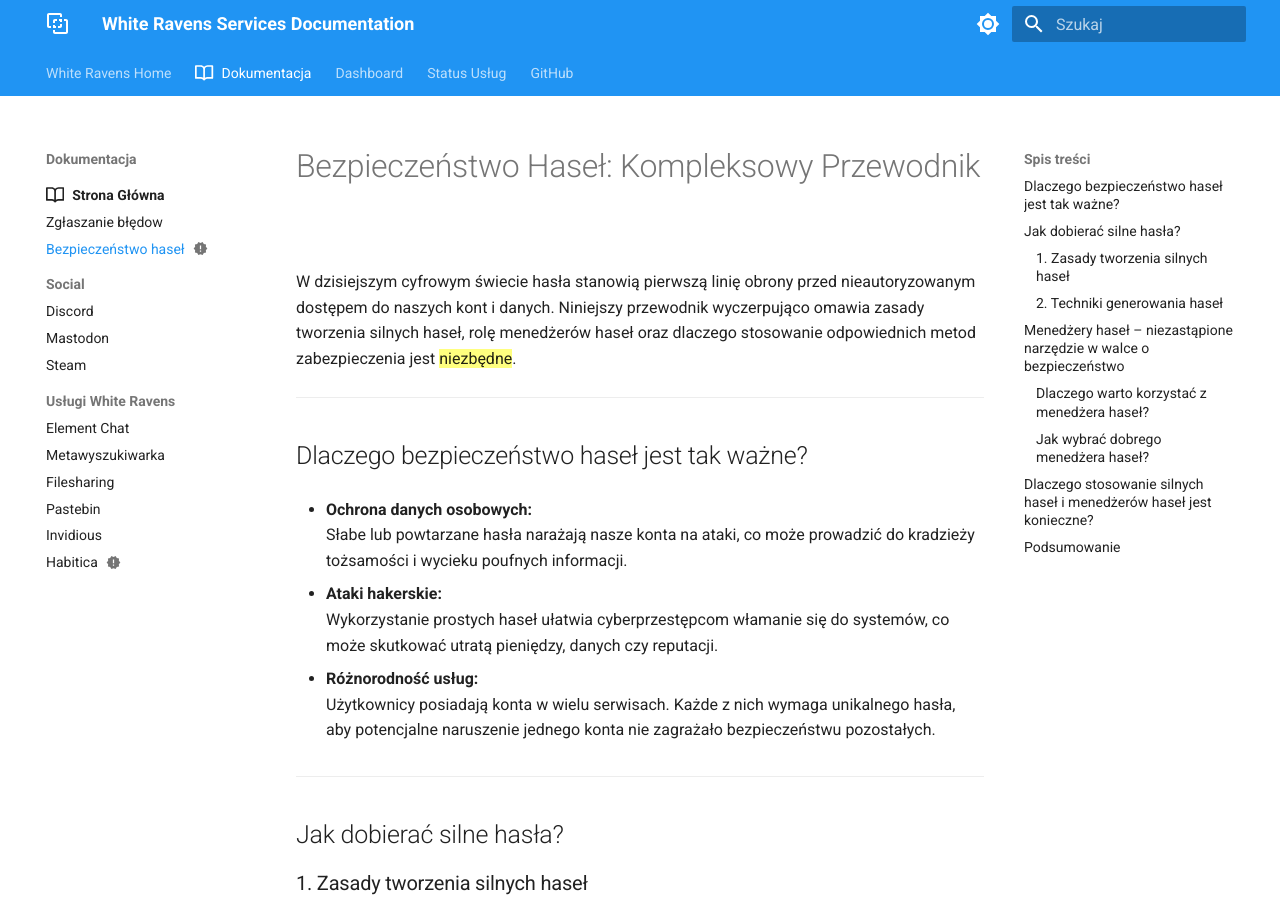
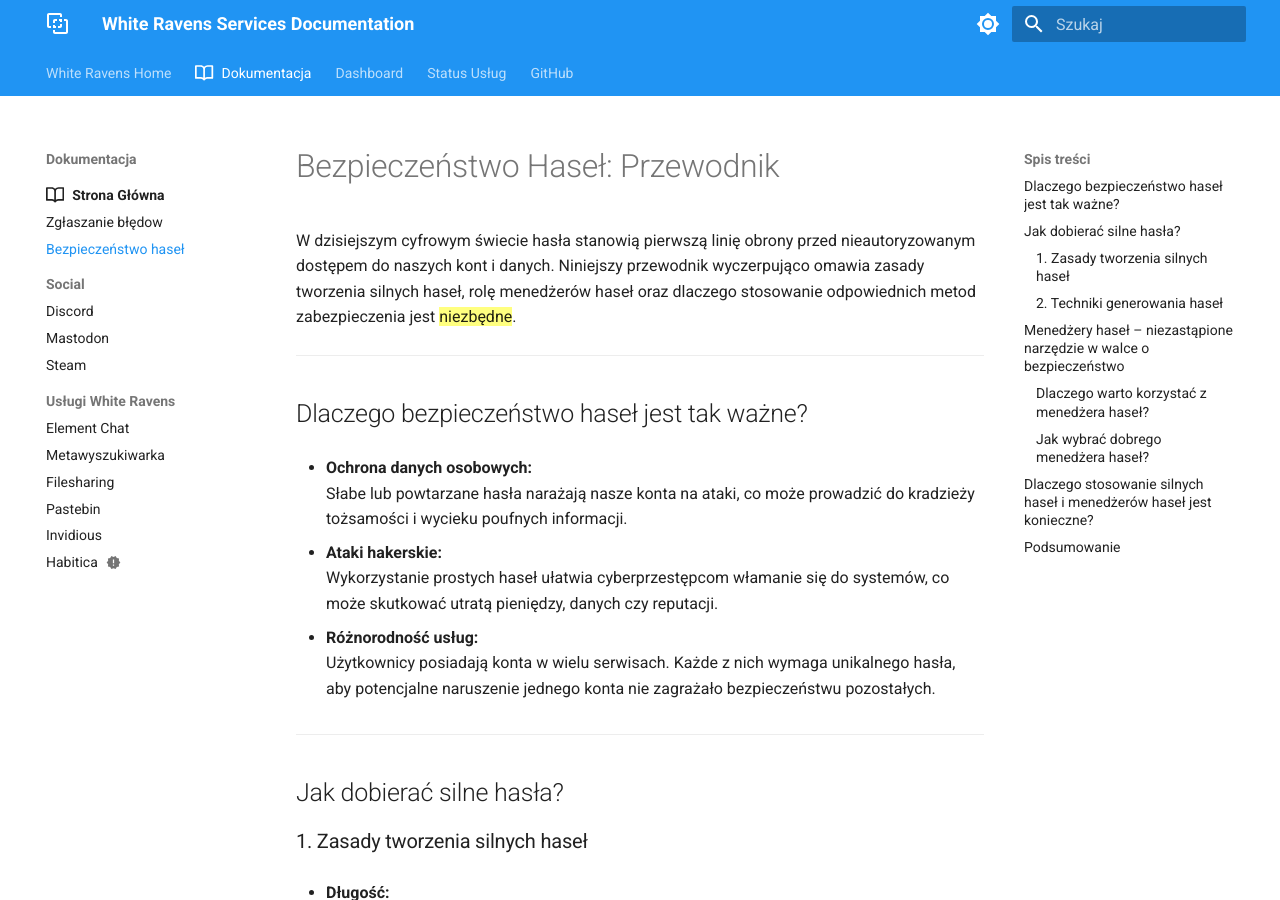
Before and after one commit to whiteravens20/wrservices.link, an MkDocs documentation site: the page built from docs/passwordsec.md, in a window 1280 px wide and 900 px high. Built offline with MkDocs 1.6.1 and Material for MkDocs 9.7.7, drawn with Linux system fonts in a browser that asks for light colours.

```diff
--- a/docs/passwordsec.md
+++ b/docs/passwordsec.md
@@ -1,10 +1,9 @@
 ---
 tags:
   - bezpieczenstwo
-status: new
 ---
 
-# Bezpieczeństwo Haseł: Kompleksowy Przewodnik
+# Bezpieczeństwo Haseł: Przewodnik
 
 W dzisiejszym cyfrowym świecie hasła stanowią pierwszą linię obrony przed nieautoryzowanym dostępem do naszych kont i danych. Niniejszy przewodnik wyczerpująco omawia zasady tworzenia silnych haseł, rolę menedżerów haseł oraz dlaczego stosowanie odpowiednich metod zabezpieczenia jest {==niezbędne==}.
 
```
